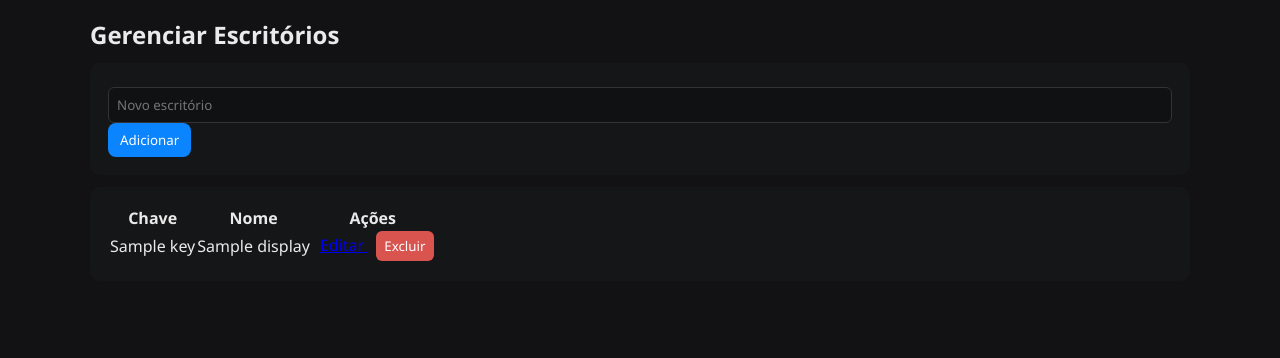
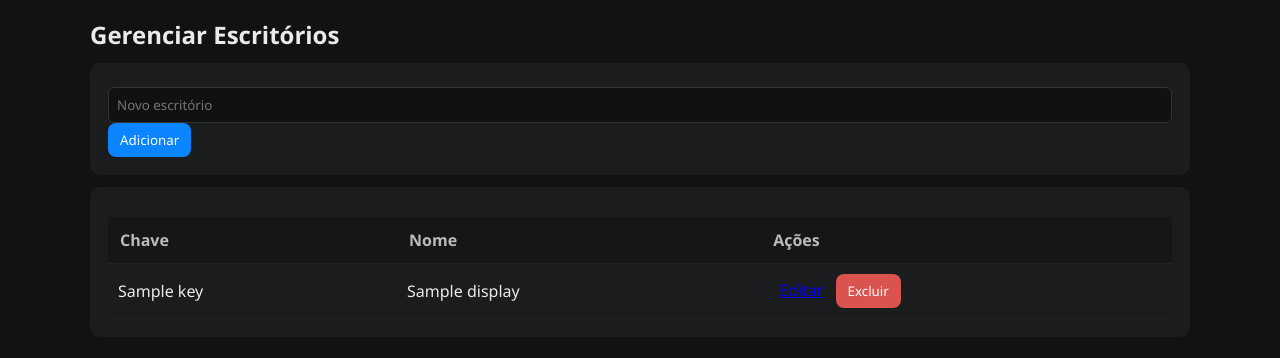
Before and after one commit to bponedev/TABELA-DE-CLIENTES, a Flask app: template templates/offices.html in a window 1280 px wide. Shown: the part 67-425 px from the top of the page. Run offline with Flask 3, Linux system fonts and the light colour scheme; the visitor is signed in with stand-in values (Sample User, id 1); data comes from the database, SQL or seed files in the repository; tables that the repository leaves empty hold one stand-in row (values such as "Sample post"); the template is opened without the code that fills it: most values are stand-ins (such as "Sample title", 1, 10 or a date in 2020); parts of the project's set-up code (start-up, migrations or seed data) failed here and were passed over.

Commit message:
Refactor office management HTML structure

```diff
--- a/templates/offices.html
+++ b/templates/offices.html
@@ -1,71 +1,31 @@
 {% extends "base.html" %}
-
 {% block content %}
 <h2>Gerenciar Escritórios</h2>
-
-<div class="card dark-card">
-
-    <!-- ===================================== -->
-    <!-- CADASTRAR NOVO ESCRITÓRIO             -->
-    <!-- ===================================== -->
-
-    <form method="POST" action="{{ url_for('offices_create') }}" class="form-inline">
+<div class="card">
+  <form method="POST" action="{{ url_for('offices.create') }}">
     <input type="text" name="office_name" placeholder="Novo escritório" required>
     <button class="btn-primary">Adicionar</button>
   </form>
-
 </div>
-
-
-<div class="card dark-card">
-
-    <table class="main-table">
-        <thead>
-            <tr>
-                <th>Chave</th>
-                <th>Nome</th>
-                <th>Ações</th>
-            </tr>
-        </thead>
-
+<div class="card">
+  <table class="table">
+    <thead><tr><th>Chave</th><th>Nome</th><th>Ações</th></tr></thead>
     <tbody>
       {% for o in offices %}
       <tr>
-
-                <td>{{ o.key }}</td>
-                <td>{{ o.display }}</td>
-
+        <td>{{ o.key }}</td><td>{{ o.display }}</td>
         <td>
-
-                    <!-- EDITAR -->
-                    <a class="btn-small"
-                       href="{{ url_for('office_edit', office_key=o.key) }}">
-                        Editar
-                    </a>
-
-                    <!-- EXCLUIR (somente ADMIN) -->
-                    {% if current_user.role == "ADMIN" %}
-                        {% if o.key != "CENTRAL" %}
-                        <form method="POST"
-                              action="{{ url_for('offices_delete') }}"
-                              class="inline">
+          <a class="btn-small" href="{{ url_for('offices.edit_office', office_key=o.key) }}">Editar</a>
+          {% if current_user.role == 'ADMIN' and o.key != 'CENTRAL' %}
+          <form method="POST" action="{{ url_for('offices.delete') }}" style="display:inline">
             <input type="hidden" name="office_key" value="{{ o.key }}">
-                            <button class="btn-small btn-danger"
-                                    onclick="return confirm('Excluir escritório {{ o.display }}?')">
-                                Excluir
-                            </button>
+            <button class="btn-danger" onclick="return confirm('Excluir escritório?')">Excluir</button>
           </form>
           {% endif %}
-                    {% endif %}
-
         </td>
-
       </tr>
       {% endfor %}
     </tbody>
-
   </table>
-
 </div>
-
 {% endblock %}
```
Lines whose indentation alone changed are shown as unchanged.
